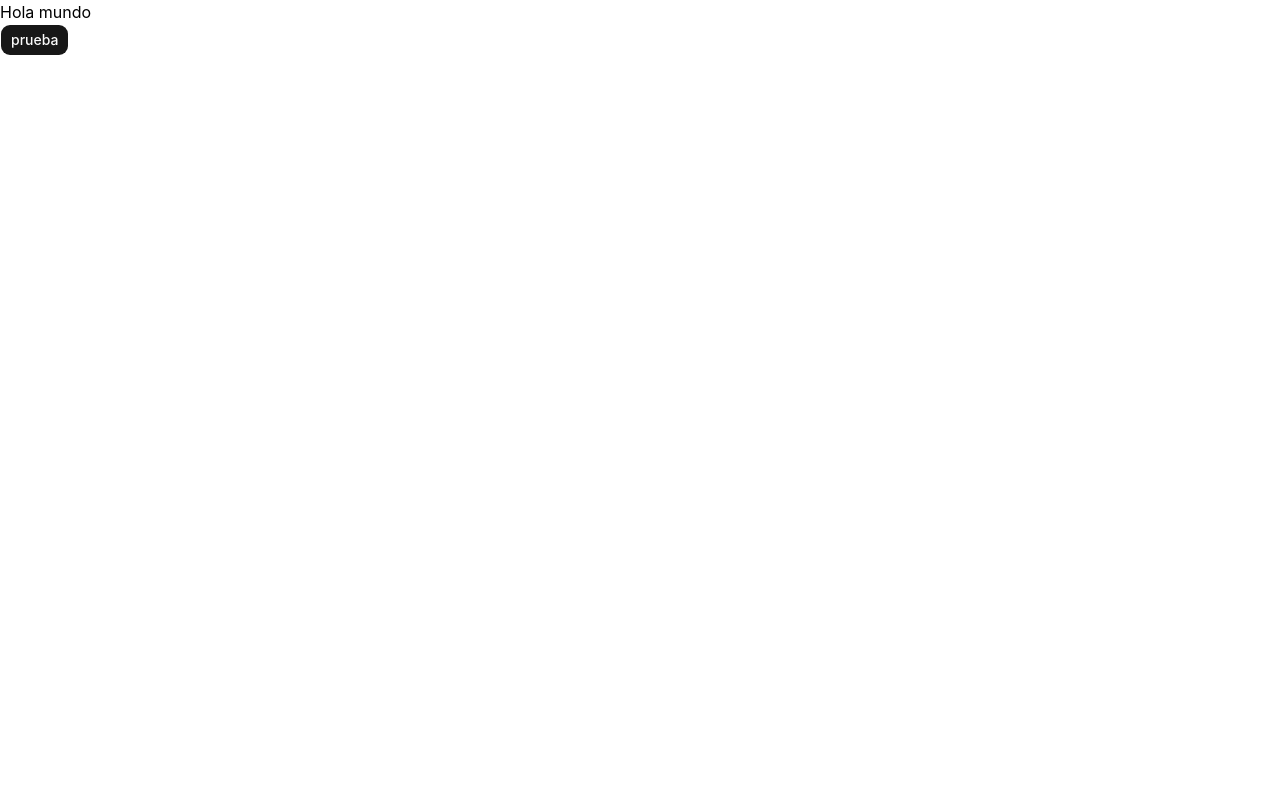
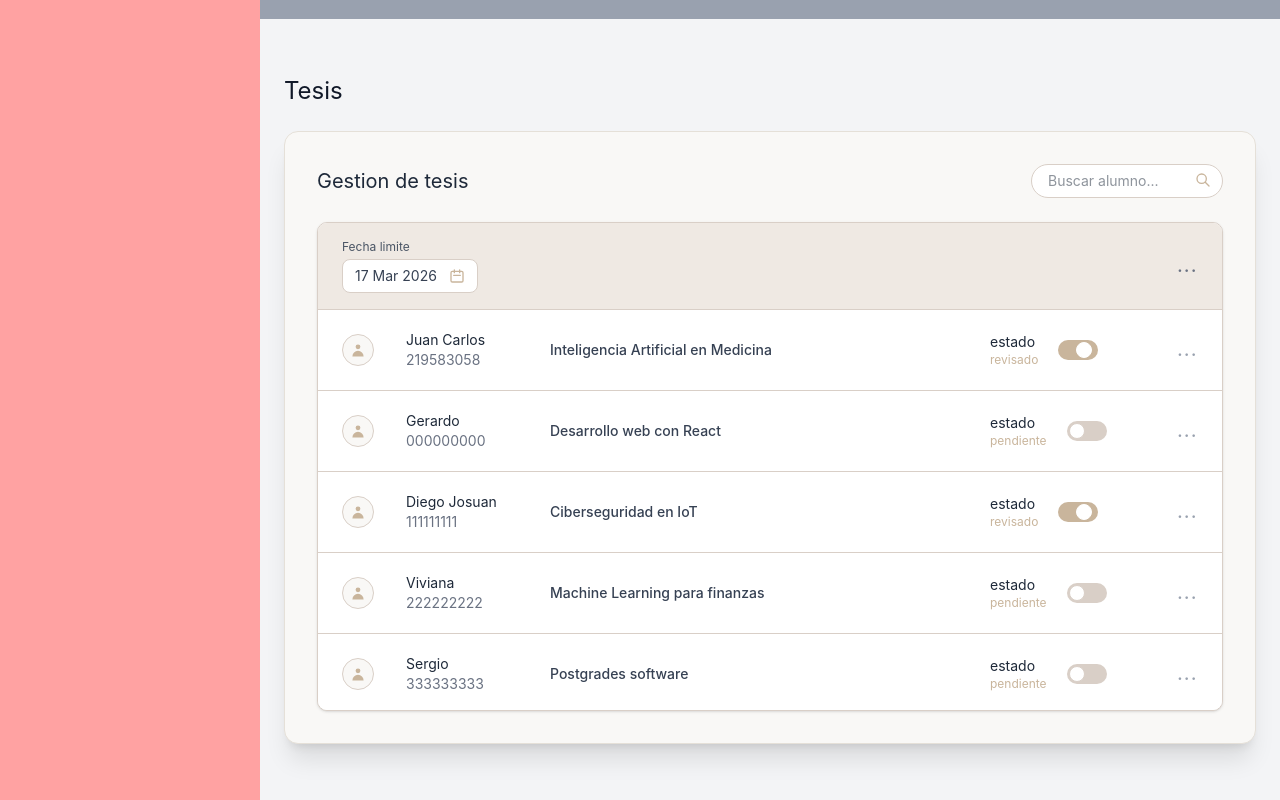
Before and after one commit to CheyPrime08/EquipoA_SistemaPosgrados, a React (Vite) app in the folder frontend/: page / in a window 1280 px wide. Built offline with nearby package versions, Linux system fonts and the light colour scheme.

Commit message:
componente de la vista de tesis del coordinador

```diff
--- a/frontend/src/App.jsx
+++ b/frontend/src/App.jsx
@@ -1,16 +1,29 @@
-import { useState } from "react";
-import { Button } from "@/components/ui/button";
+import TesisManager from "./pages/coordinacion/tesis/TesisManger";
 
 function App() {
   return (
-    <>
-      <div>
-        <p class="text-black">Hola mundo</p>
+    <div className="flex h-screen w-full"> {/* Contenedor general principal */}
+
+      {/* Rectángulo de la Izquierda (Sidebar) */}
+      <div className="w-65 bg-red-300">
+        {/* Aquí va tu Sidebar */}
       </div>
-      <div>
-        <Button>prueba</Button>
+
+      {/* Contenedor Derecho */}
+      <div className="flex-1 flex flex-col">
+
+        {/* Rectángulo de Arriba (Header) */}
+        <div className="h-25 bg-gray-400">
+          {/* Aquí va tu Header */}
+        </div>
+
+        {/* Área del contenido */}
+        <div className="flex-1 p-6 bg-gray-100">
+          <TesisManager />
+        </div>
+
       </div>
-    </>
+    </div>
   );
 }
 
--- /dev/null
+++ b/frontend/src/pages/coordinacion/tesis/TesisManger.jsx
@@ -0,0 +1,124 @@
+import React, { useState } from 'react';
+
+const TesisManager = () => {
+  const [theses, setTheses] = useState([
+    { id: 1, student: 'Juan Carlos', code: '219583058', title: 'Inteligencia Artificial en Medicina', status: true },
+    { id: 2, student: 'Gerardo', code: '000000000', title: 'Desarrollo web con React', status: false },
+    { id: 3, student: 'Diego Josuan', code: '111111111', title: 'Ciberseguridad en IoT', status: true },
+    { id: 4, student: 'Viviana', code: '222222222', title: 'Machine Learning para finanzas', status: false },
+    { id: 5, student: 'Sergio', code: '333333333', title: 'Postgrades software', status: false },
+    { id: 6, student: 'Claudia', code: '444444444', title: 'Ux Desing', status: true },
+  ]);
+
+  const handleToggleStatus = (id) => {
+    const updatedTheses = theses.map((thesis) => {
+      if (thesis.id === id) {
+        return { ...thesis, status: !thesis.status };
+      }
+      return thesis;
+    });
+    setTheses(updatedTheses);
+  };
+
+  return (
+    <div className="m-8 w-full max-w-5xl mx-auto text-gray-800">
+
+      <h1 className="text-2xl font-normal mb-6 text-gray-900">Tesis</h1>
+
+      {/* Tarjeta principal */}
+      <div className="bg-[#f9f8f6] rounded-xl p-8 shadow-xl border border-[#e5e0d8]">
+
+        {/* Cabecera y buscador */}
+        <div className="flex justify-between items-center mb-6">
+          <h2 className="text-xl font-normal text-gray-800">Gestion de tesis</h2>
+          <div className="relative">
+            <input
+              type="text"
+              placeholder="Buscar alumno..."
+              className="pl-4 pr-10 py-1.5 border border-[#d9cfc7] rounded-full text-sm focus:outline-none focus:ring-1 focus:ring-[#c9b59c] w-48 bg-white"
+            />
+            <svg className="w-4 h-4 absolute right-3 top-2 text-[#c9b59c]" fill="none" stroke="currentColor" viewBox="0 0 24 24">
+              <path strokeLinecap="round" strokeLinejoin="round" strokeWidth="2" d="M21 21l-6-6m2-5a7 7 0 11-14 0 7 7 0 0114 0z"></path>
+            </svg>
+          </div>
+        </div>
+
+        {/* CONTENEDOR DE LA TABLA COMPLETA */}
+        <div className="border border-[#d9cfc7] rounded-lg shadow-sm bg-white overflow-hidden">
+
+          {/*fija (fecha limite)*/}
+          <div className="bg-[#efe9e3] px-6 py-4 flex justify-between items-center border-b border-[#d9cfc7]">
+            <div>
+              <label className="block text-xs text-gray-600 mb-1">Fecha limite</label>
+              <div className="bg-white rounded-md px-3 py-1.5 flex items-center gap-3 w-max border border-[#d9cfc7]">
+                <span className="text-sm text-gray-700">17 Mar 2026</span>
+                <svg className="w-4 h-4 text-[#c9b59c]" fill="none" stroke="currentColor" viewBox="0 0 24 24">
+                  <path strokeLinecap="round" strokeLinejoin="round" strokeWidth="2" d="M8 7V3m8 4V3m-9 8h10M5 21h14a2 2 0 002-2V7a2 2 0 00-2-2H5a2 2 0 00-2 2v12a2 2 0 002 2z"></path>
+                </svg>
+              </div>
+            </div>
+            <button className="text-gray-500 hover:text-[#c9b59c] transition-colors font-bold tracking-widest leading-none">
+              ...
+            </button>
+          </div>
+          {/* zona scroll variable */}
+          <div className="max-h-[400px] overflow-y-auto bg-white">
+            {theses.map((thesis) => (
+              <div
+                key={thesis.id}
+                className="grid grid-cols-[3rem_8rem_1fr_10rem_2rem] gap-4 items-center px-6 py-5 border-b border-[#d9cfc7] last:border-b-0 hover:bg-[#f9f8f6] transition-colors"
+              >
+                {/* Icono */}
+                <div className="w-8 h-8 rounded-full bg-[#f9f8f6] flex items-center justify-center border border-[#d9cfc7] text-[#c9b59c]">
+                  <svg className="w-4 h-4" fill="currentColor" viewBox="0 0 20 20">
+                    <path fillRule="evenodd" d="M10 9a3 3 0 100-6 3 3 0 000 6zm-7 9a7 7 0 1114 0H3z" clipRule="evenodd"></path>
+                  </svg>
+                </div>
+
+                {/* Info del alumno */}
+                <div className="flex flex-col">
+                  <span className="text-sm text-gray-800">{thesis.student}</span>
+                  <span className="text-sm text-gray-500">{thesis.code}</span>
+                </div>
+
+                {/* Título de la tesis */}
+                <div className="text-sm text-gray-700 font-medium truncate pr-4">
+                  {thesis.title}
+                </div>
+
+                {/* Toggle Status */}
+                <div className="flex items-center gap-3">
+                  <div className="flex flex-col">
+                    <span className="text-sm text-gray-800">estado</span>
+                    <span className="text-xs text-[#c9b59c]">
+                      {thesis.status ? "revisado" : "pendiente"}
+                    </span>
+                  </div>
+                  <label className="relative inline-flex items-center cursor-pointer ml-2">
+                    <input
+                      type="checkbox"
+                      className="sr-only peer"
+                      checked={thesis.status}
+                      onChange={() => handleToggleStatus(thesis.id)}
+                    />
+                    <div className="w-10 h-5 bg-[#d9cfc7] peer-focus:outline-none rounded-full peer peer-checked:after:translate-x-full peer-checked:after:border-white after:content-[''] after:absolute after:top-[2px] after:left-[2px] after:bg-white after:border-[#d9cfc7] after:border after:rounded-full after:h-4 after:w-4 after:transition-all peer-checked:bg-[#c9b59c]"></div>
+                  </label>
+                </div>
+
+                {/* Opciones */}
+                <div className="text-right">
+                  <button className="text-gray-400 hover:text-[#c9b59c] transition-colors font-bold tracking-widest leading-none">
+                    ...
+                  </button>
+                </div>
+              </div>
+            ))}
+          </div>
+
+        </div>
+      </div>
+    </div>
+  );
+};
+
+export default TesisManager;
```
Also changed, not shown: frontend/src/pages/coordinacion/tesis/holamundo.txt (deleted), 1 other file (tests, documents, lock files or other folders).
